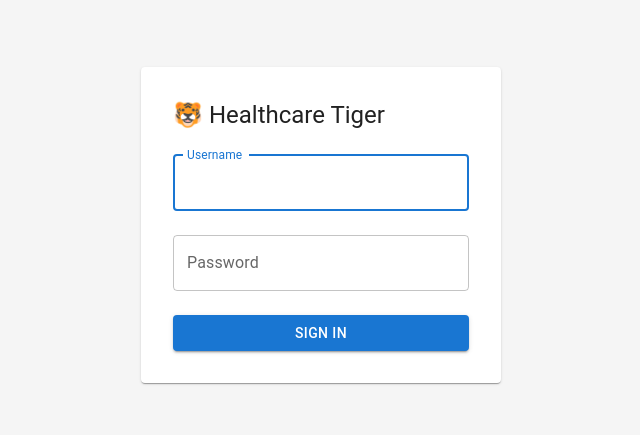
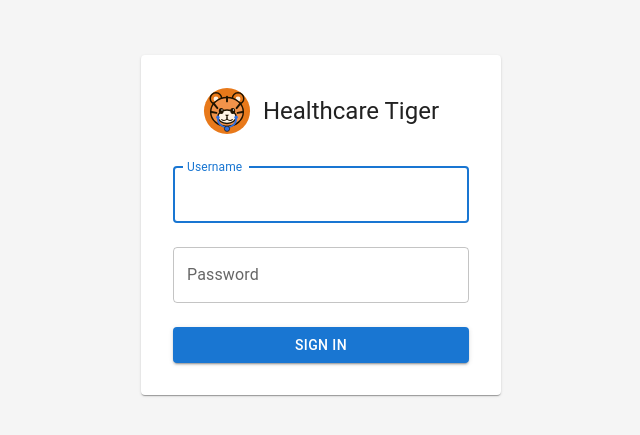
Before and after one commit to kbeason-artisight/healthcare-tiger, a React (Vite) app in the folder frontend/: page /login in a window 1280 px wide. Shown: the part 175-610 px from the top of the page, without its empty margins (319-959 px from the left). Built offline with nearby package versions, Linux system fonts and the light colour scheme; no server answers.

Commit message:
Add real Healthcare Tiger logo, replace emoji placeholders
Hand-drawn SVG: orange tiger face badge with stethoscope. Used in the
nav bar, login screen, and as the favicon (replaces the emoji
placeholders from the rename commit).

```diff
--- a/frontend/src/pages/Layout.tsx
+++ b/frontend/src/pages/Layout.tsx
@@ -7,6 +7,7 @@ import Typography from "@mui/material/Typography";
 import { Link as RouterLink, Outlet, useLocation } from "react-router-dom";
 
 import { api, type Patient } from "../api/client";
+import logo from "../assets/logo.svg";
 
 const NAV_LINKS = [
   { to: "/health-records", label: "Health Records" },
@@ -30,9 +31,7 @@ export default function Layout({ patient, onLogout }: { patient: Patient; onLogo
         <Toolbar sx={{ justifyContent: "space-between" }}>
           <Box display="flex" alignItems="center" gap={2}>
             <Box display="flex" alignItems="center" gap={1} sx={{ mr: 2 }}>
-              <Typography fontSize={28} aria-label="Healthcare Tiger" role="img">
-                🐯🩺
-              </Typography>
+              <Box component="img" src={logo} alt="Healthcare Tiger" sx={{ width: 36, height: 36 }} />
               <Typography variant="h6" fontWeight={700}>
                 Healthcare Tiger
               </Typography>
--- a/frontend/src/pages/Login.tsx
+++ b/frontend/src/pages/Login.tsx
@@ -7,6 +7,7 @@ import Typography from "@mui/material/Typography";
 import { useState, type FormEvent } from "react";
 
 import { api, type Patient } from "../api/client";
+import logo from "../assets/logo.svg";
 
 export default function Login({ onLogin }: { onLogin: (patient: Patient) => void }) {
   const [username, setUsername] = useState("");
@@ -27,9 +28,10 @@ export default function Login({ onLogin }: { onLogin: (patient: Patient) => void
   return (
     <Box display="flex" justifyContent="center" alignItems="center" minHeight="100vh" bgcolor="grey.100">
       <Paper component="form" onSubmit={handleSubmit} sx={{ p: 4, width: 360 }}>
-        <Typography variant="h5" gutterBottom>
-          🐯 Healthcare Tiger
-        </Typography>
+        <Box display="flex" alignItems="center" justifyContent="center" gap={1.5} sx={{ mb: 2 }}>
+          <Box component="img" src={logo} alt="Healthcare Tiger" sx={{ width: 48, height: 48 }} />
+          <Typography variant="h5">Healthcare Tiger</Typography>
+        </Box>
         {error && (
           <Alert severity="error" sx={{ mb: 2 }}>
             {error}
```
Also changed, not shown: frontend/index.html (+1 -1 lines), frontend/public/favicon.svg (added), frontend/src/assets/logo.svg (added).
